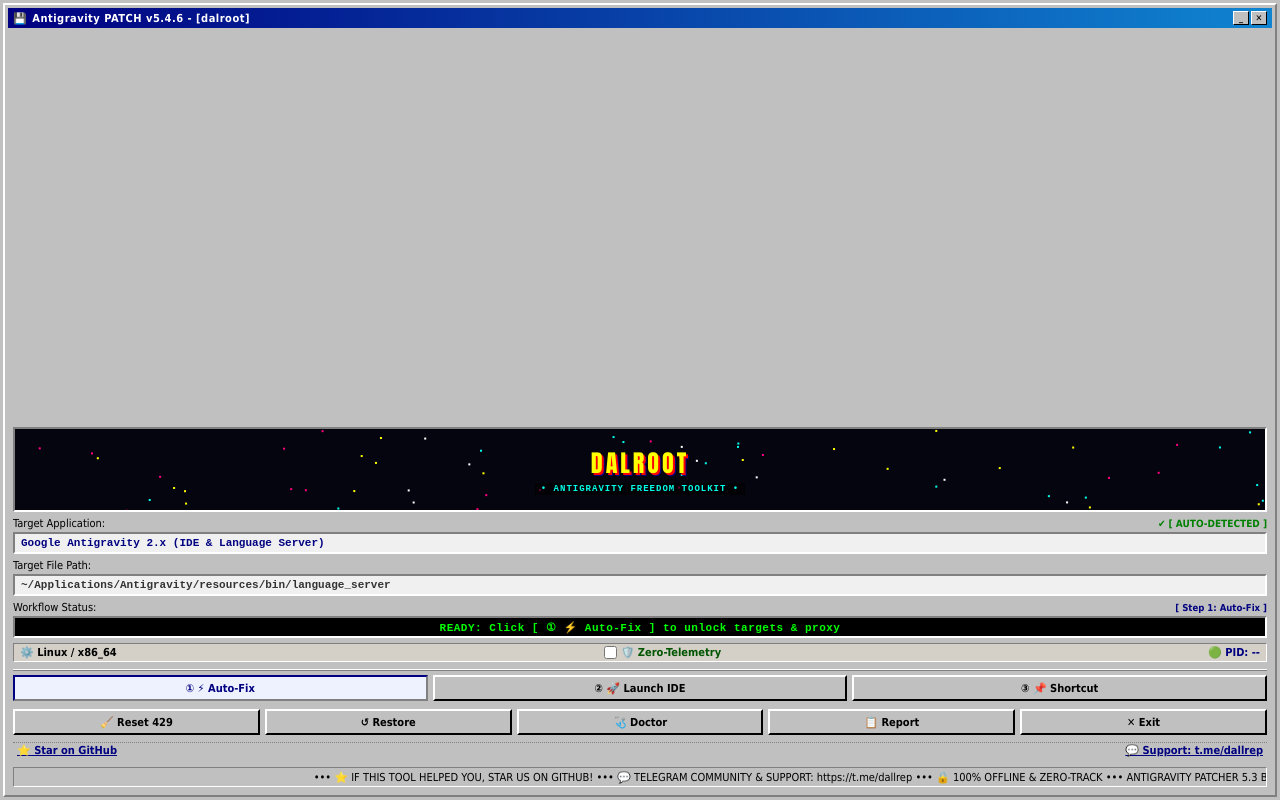
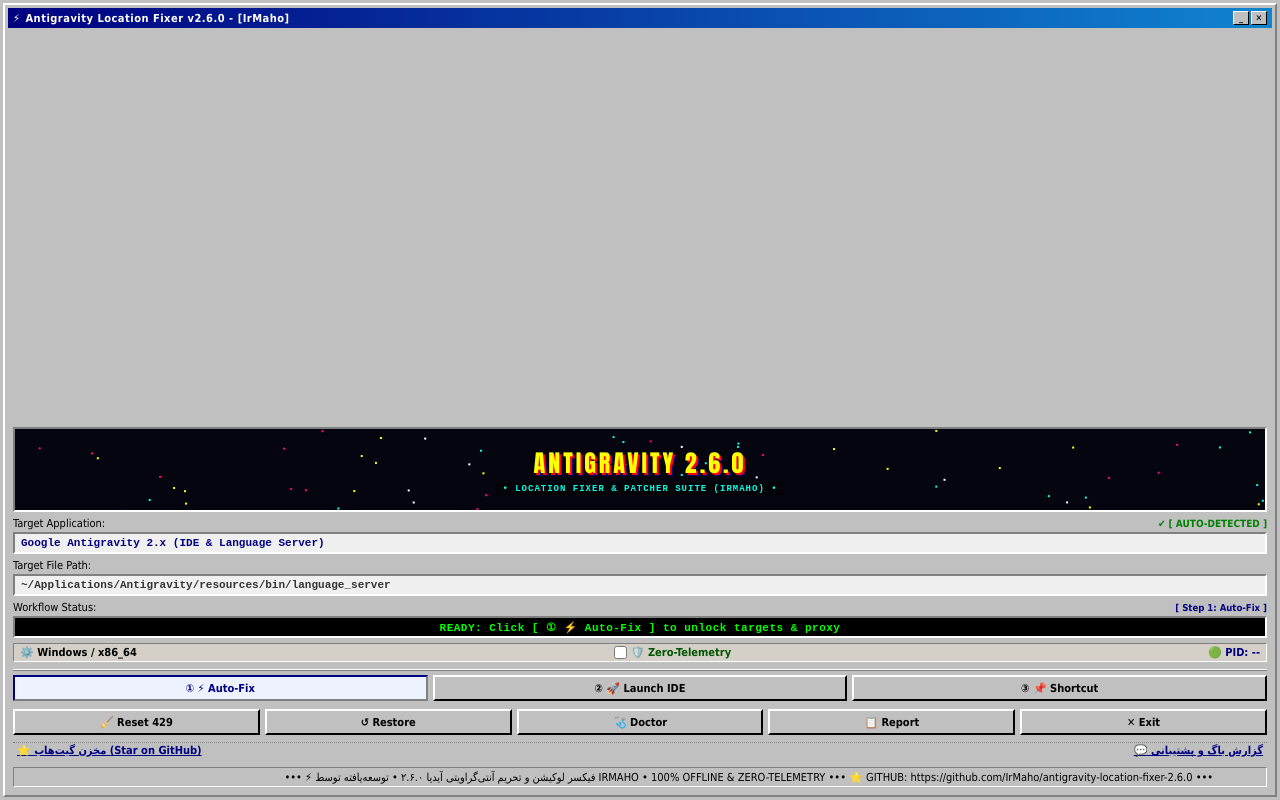
Before and after one commit to IrMaho/antigravity-location-fixer-2.6.0, a plain HTML site: page pkg/gui/assets/index.html in a window 1280 px wide. Drawn offline with Linux system fonts and the light colour scheme; no server answers.

```diff
--- a/pkg/gui/assets/index.html
+++ b/pkg/gui/assets/index.html
@@ -2,7 +2,7 @@
 <html lang="en">
 <head>
   <meta charset="UTF-8">
-  <title>Antigravity Patcher v5.4.6 - by dalroot</title>
+  <title>Antigravity Location Fixer v2.6.0 - by IrMaho</title>
   <style>
     * {
       box-sizing: border-box;
@@ -270,7 +270,7 @@
     <!-- Titlebar -->
     <div class="title-bar">
       <div class="title-bar-text">
-        <span>💾</span> Antigravity PATCH v5.4.6 - [dalroot]
+        <span>⚡</span> Antigravity Location Fixer v2.6.0 - [IrMaho]
       </div>
       <div class="title-bar-controls">
         <div class="close-btn" onclick="soundBeep(400)">_</div>
@@ -284,8 +284,8 @@
       <div class="graphic-box">
         <canvas id="retroCanvas"></canvas>
         <div class="logo-overlay">
-          <div class="dalroot-logo">DALROOT</div>
-          <div class="logo-sub">&bull; ANTIGRAVITY FREEDOM TOOLKIT &bull;</div>
+          <div class="dalroot-logo">ANTIGRAVITY 2.6.0</div>
+          <div class="logo-sub">&bull; LOCATION FIXER &amp; PATCHER SUITE (IRMAHO) &bull;</div>
         </div>
       </div>
 
@@ -310,12 +310,12 @@
           <label class="field-label">Workflow Status:</label>
           <span id="stepIndicator" style="color:#000080; font-weight:bold; font-size:9.5px;">[ Step 1: Auto-Fix ]</span>
         </div>
-        <input type="text" class="field-input status-box" id="statusOutput" value="READY: Click [ ① ⚡ Auto-Fix ] to unlock targets & proxy" readonly>
+        <input type="text" class="field-input status-box" id="statusOutput" value="آماده: دکمه [ ① ⚡ Auto-Fix ] را برای پچ فوری کلیک کنید" readonly>
       </div>
 
       <!-- Clean Consolidated System & Privacy Status Panel -->
       <div class="info-panel">
-        <span id="archBadge">⚙️ Linux / x86_64</span>
+        <span id="archBadge">⚙️ Windows / x86_64</span>
         <label style="cursor:pointer; display:flex; align-items:center; gap:4px; color:#005500; font-weight:bold; user-select:none;">
           <input type="checkbox" id="chkPrivacy" onchange="actionTogglePrivacy()"> 🛡️ Zero-Telemetry
         </label>
@@ -340,13 +340,13 @@
 
       <!-- Community, Star & Support Links -->
       <div style="display:flex; justify-content:space-between; align-items:center; padding:1px 4px; font-size:9.5px; border-top:1px dotted #808080; margin-top:2px;">
-        <a href="javascript:void(0)" onclick="openExternal('https://github.com/tawroot/antigravity-cleaner')" style="color:#000080; text-decoration:underline; font-weight:bold; cursor:pointer;" title="Support the project with a Star on GitHub">⭐ Star on GitHub</a>
-        <a href="javascript:void(0)" onclick="openExternal('https://t.me/dallrep')" style="color:#000080; text-decoration:underline; font-weight:bold; cursor:pointer;" title="Join Telegram channel for community support & updates">💬 Support: t.me/dallrep</a>
+        <a href="javascript:void(0)" onclick="openExternal('https://github.com/IrMaho/antigravity-location-fixer-2.6.0')" style="color:#000080; text-decoration:underline; font-weight:bold; cursor:pointer;" title="Support the project with a Star on GitHub">⭐ مخزن گیت‌هاب (Star on GitHub)</a>
+        <a href="javascript:void(0)" onclick="openExternal('https://github.com/IrMaho/antigravity-location-fixer-2.6.0/issues')" style="color:#000080; text-decoration:underline; font-weight:bold; cursor:pointer;" title="گزارش مشکلات در گیت‌هاب">💬 گزارش باگ و پشتیبانی</a>
       </div>
 
       <!-- Classic Statusbar -->
       <div class="statusbar">
-        <span class="marquee-text">&bull;&bull;&bull; ⭐ IF THIS TOOL HELPED YOU, STAR US ON GITHUB! &bull;&bull;&bull; 💬 TELEGRAM COMMUNITY & SUPPORT: https://t.me/dallrep &bull;&bull;&bull; 🔒 100% OFFLINE & ZERO-TRACK &bull;&bull;&bull; ANTIGRAVITY PATCHER 5.3 BY DALROOT &bull;&bull;&bull;</span>
+        <span class="marquee-text">&bull;&bull;&bull; ⚡ فیکسر لوکیشن و تحریم آنتی‌گراویتی آیدیا ۲.۶.۰ • توسعه‌یافته توسط IRMAHO • 100% OFFLINE &amp; ZERO-TELEMETRY &bull;&bull;&bull; ⭐ GITHUB: https://github.com/IrMaho/antigravity-location-fixer-2.6.0 &bull;&bull;&bull;</span>
       </div>
 
     </div>
```
Also changed, not shown: 3 other files.
